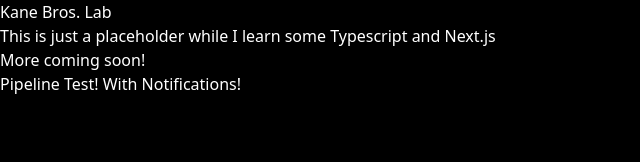
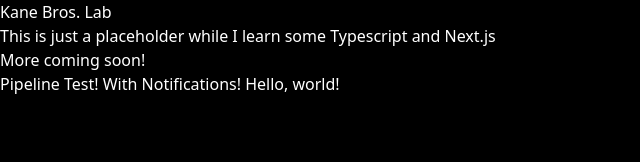
Before and after one commit to milsman2/kane-bros-lab, a Next.js app: page / in a window 1280 px wide. Shown: the top 162 px of the page, without its empty margins (0-640 px from the left). Built offline with nearby package versions, Linux system fonts and the light colour scheme.

Commit message:
Notification check 1.0

```diff
--- a/pages/index.tsx
+++ b/pages/index.tsx
@@ -7,7 +7,7 @@
       <h2>Kane Bros. Lab</h2>
       <p>This is just a placeholder while I learn some Typescript and Next.js</p>
       <p>More coming soon!</p>
-      <p>Pipeline Test! With Notifications!</p>
+      <p>Pipeline Test! With Notifications! Hello, world!</p>
     </section>
   )
 }
```
